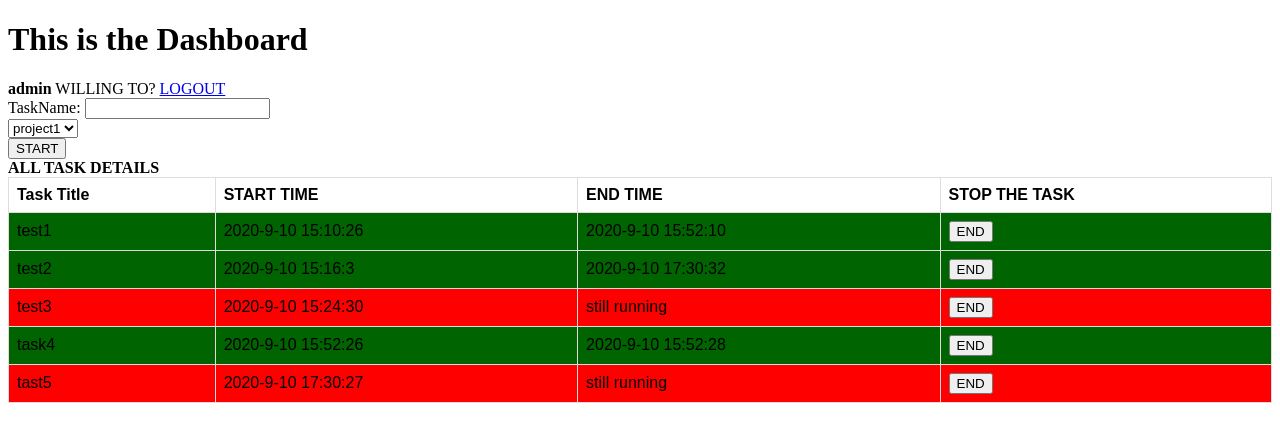
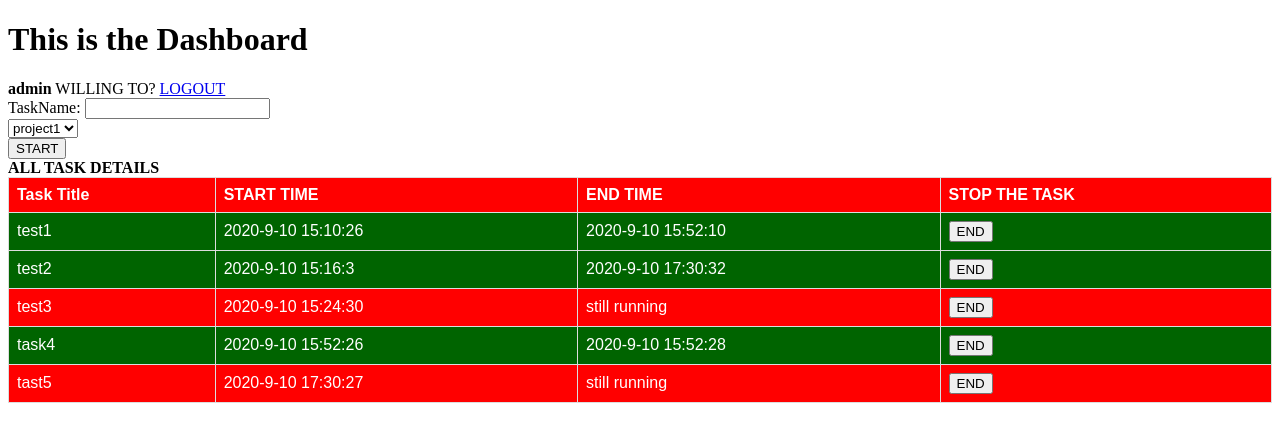
Before and after one commit to arunvemana/ufaber_Edutech_interview_Task, a Django app: page /dashboard/ in a window 1280 px wide. Shown: the top 442 px of the page. Run offline with Django 3.2, Linux system fonts and the light colour scheme; a user stored in the database is signed in; data comes from the database, SQL or seed files in the repository.

Commit message:
Update dashboard.html
I have edited the styling in your code to make clear UI

```diff
--- a/projtracker/accounts/templates/dashboard.html
+++ b/projtracker/accounts/templates/dashboard.html
@@ -25,12 +25,18 @@
       font-family: arial, sans-serif;
       border-collapse: collapse;
       width: 100%;
+      background-color: red;
     }
 
     td, th {
       border: 1px solid #dddddd;
       text-align: left;
       padding: 8px;
+      color: white;
+    }
+
+    body{
+    background-color: cadet blue;
     }
 
     tr:nth-child(even) {
```
